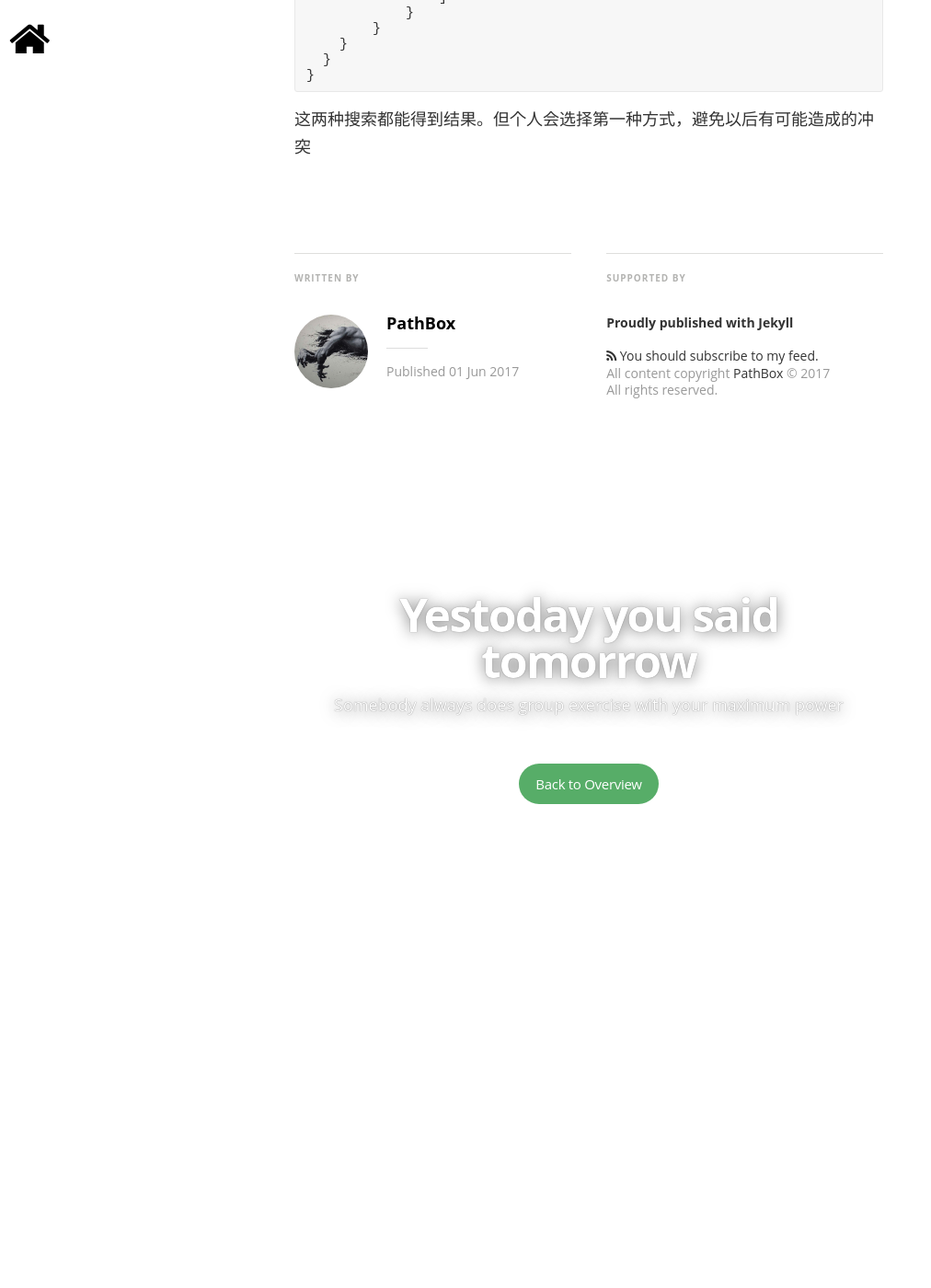
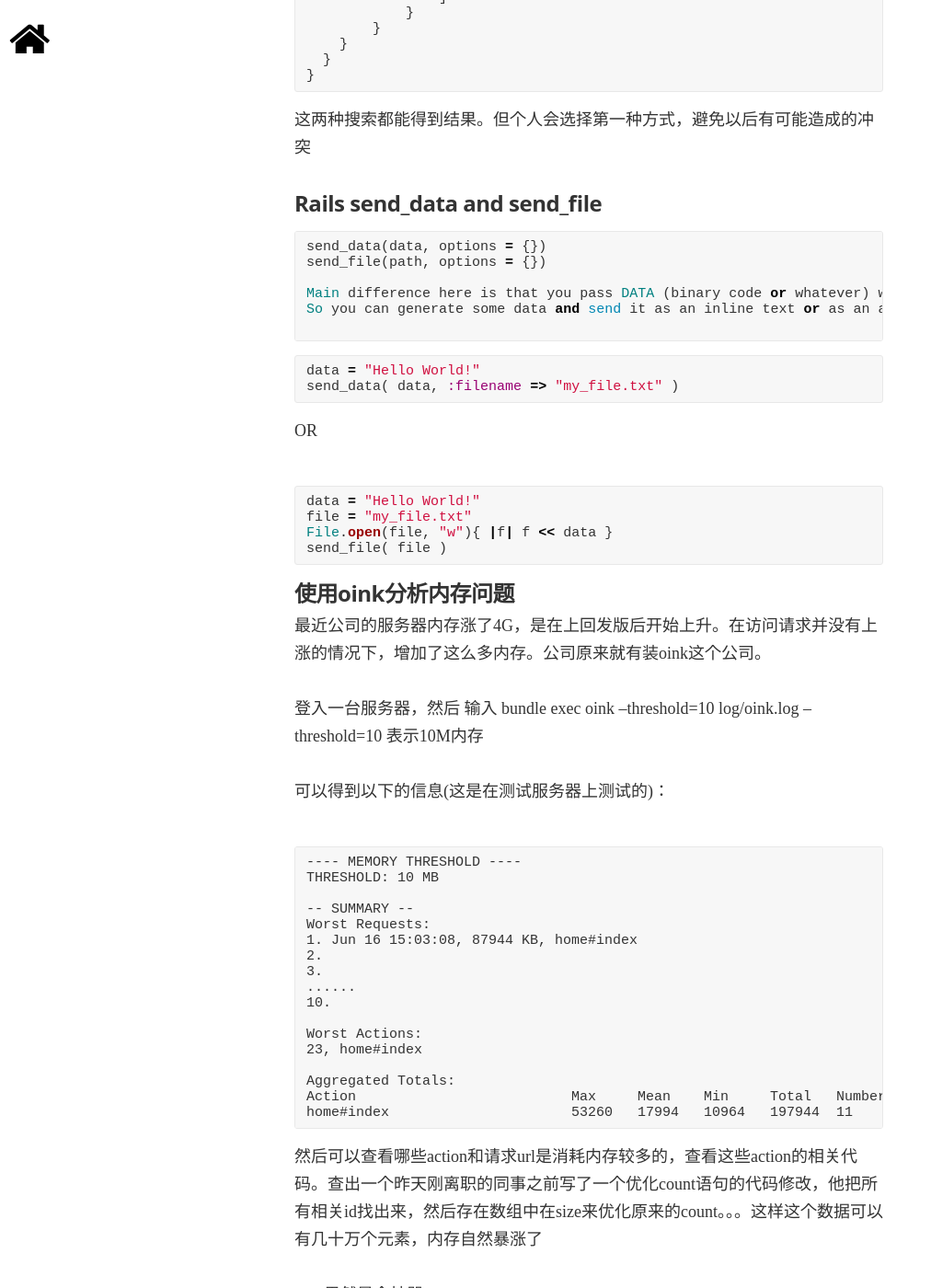
Before and after one commit to pathbox/pathbox.github.io, a Jekyll site: the page built from _posts/2017-06-01-work-summary-in-Udesk-five.md, in a window 1280 px wide and 1400 px high, scrolled down 5198 px. Shown: the whole window at 92% size, without its empty margins (0-1012 px from the left). Built offline with Jekyll 4.4.1, drawn with Linux system fonts in a browser that asks for light colours; nearby versions of some CDN libraries; some web fonts are replaced; comment, search, counter and statistics services are not loaded; before the commit the page ends 6162 px from its top, so only the background shows below that.

Commit message:
使用oink分析内存问题

````diff
--- a/_posts/2017-06-01-work-summary-in-Udesk-five.md
+++ b/_posts/2017-06-01-work-summary-in-Udesk-five.md
@@ -184,3 +184,59 @@ GET tickets/ticket/_search
 ```
 
 这两种搜索都能得到结果。但个人会选择第一种方式，避免以后有可能造成的冲突
+
+##### Rails send_data and send_file
+
+```ruby
+send_data(data, options = {})
+send_file(path, options = {})
+
+Main difference here is that you pass DATA (binary code or whatever) with send_data or file PATH with send_file
+So you can generate some data and send it as an inline text or as an attachment without generating file on your server via send_data. Or you can send ready file with send_file
+
+```
+
+```ruby
+data = "Hello World!"
+send_data( data, :filename => "my_file.txt" )
+```
+
+OR
+
+```ruby
+data = "Hello World!"
+file = "my_file.txt"
+File.open(file, "w"){ |f| f << data }
+send_file( file )
+```
+
+##### 使用oink分析内存问题
+最近公司的服务器内存涨了4G，是在上回发版后开始上升。在访问请求并没有上涨的情况下，增加了这么多内存。公司原来就有装oink这个公司。
+
+登入一台服务器，然后 输入  bundle exec oink --threshold=10 log/oink.log
+--threshold=10 表示10M内存
+
+可以得到以下的信息(这是在测试服务器上测试的)：
+```
+---- MEMORY THRESHOLD ----
+THRESHOLD: 10 MB
+
+-- SUMMARY --
+Worst Requests:
+1. Jun 16 15:03:08, 87944 KB, home#index
+2.
+3.
+......
+10.
+
+Worst Actions:
+23, home#index
+
+Aggregated Totals:
+Action                         	Max	Mean	Min	Total	Number of requests
+home#index                     	53260	17994	10964	197944	11
+```
+
+然后可以查看哪些action和请求url是消耗内存较多的，查看这些action的相关代码。查出一个昨天刚离职的同事之前写了一个优化count语句的代码修改，他把所有相关id找出来，然后存在数组中在size来优化原来的count。。。这样这个数据可以有几十万个元素，内存自然暴涨了
+
+oink果然是个神器
````
